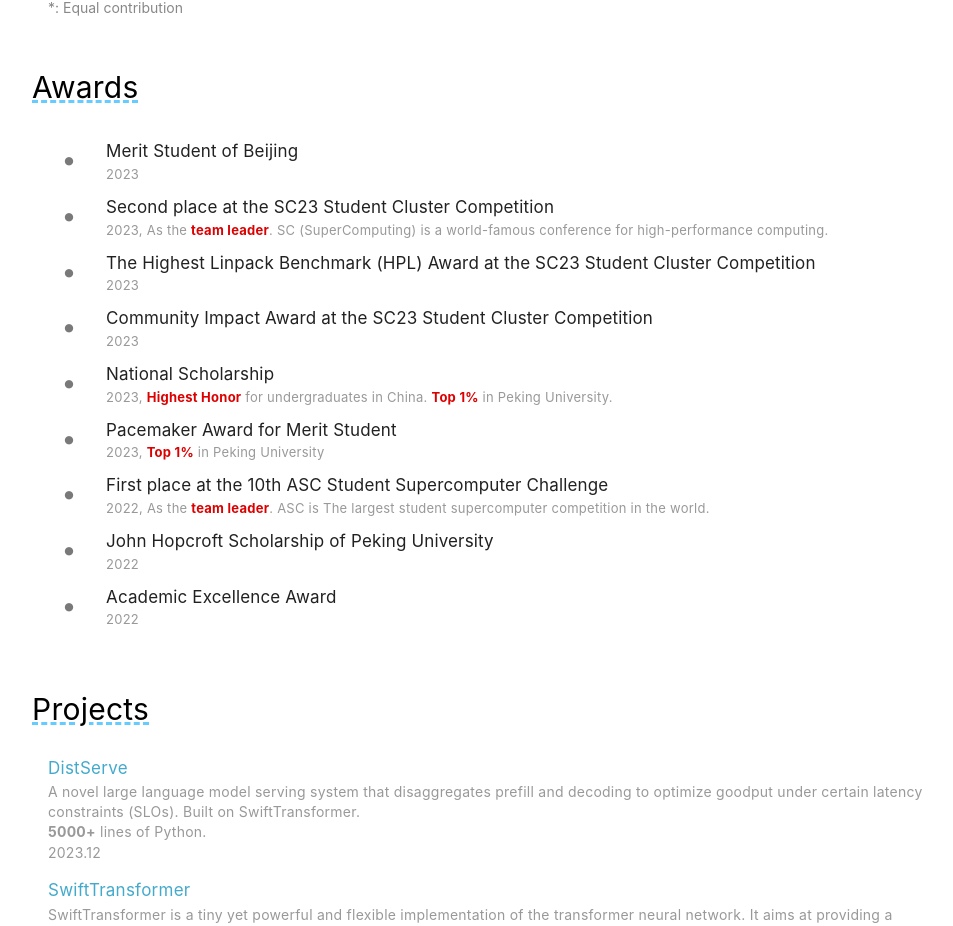
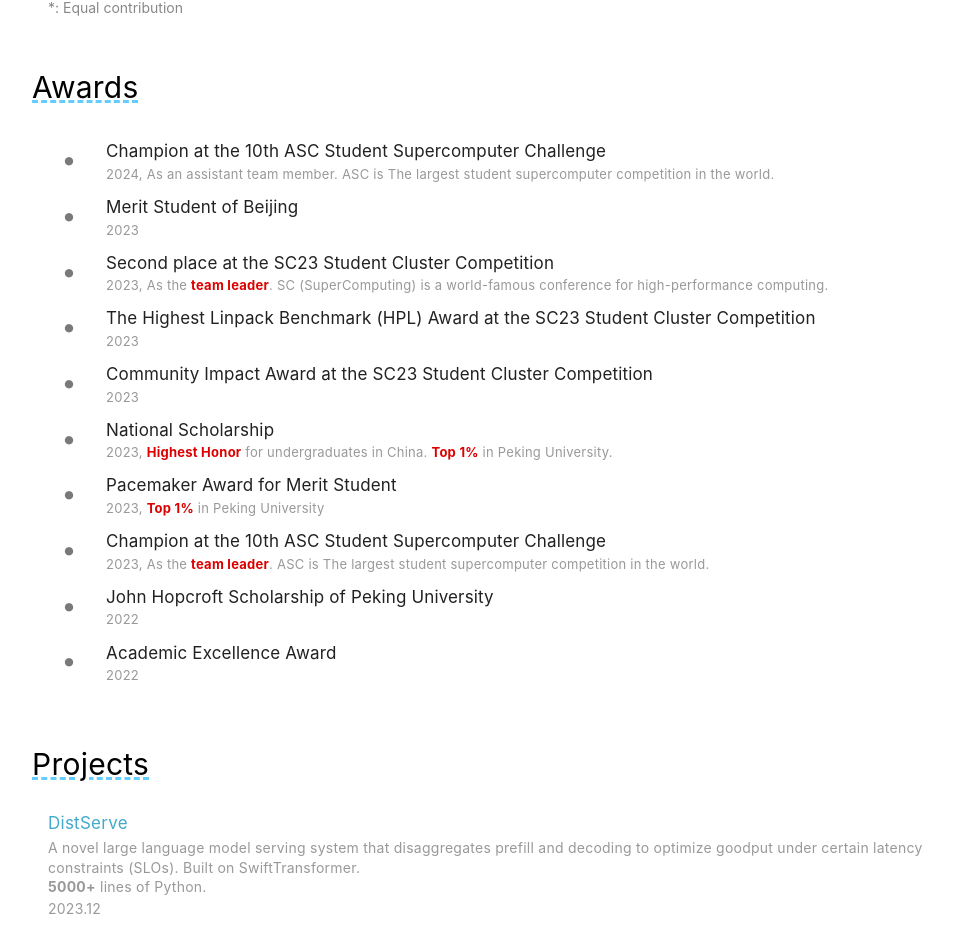
Before and after one commit to interestingLSY/interestingLSY.github.io, a Vue app: page / in a window 1280 px wide. Shown: the part 976-1902 px from the top of the page, without its empty margins (140-1093 px from the left). Built offline with nearby package versions, Linux system fonts and the light colour scheme.

Commit message:
Add new award: ASC 2024 champion

```diff
--- a/src/data/awards.ts
+++ b/src/data/awards.ts
@@ -5,6 +5,11 @@
 }
 
 const awards: Award[] = [
+	{
+		year: 2024,
+		name: "Champion at the 10th ASC Student Supercomputer Challenge",
+		description: "As an assistant team member. ASC is The largest student supercomputer competition in the world."
+	},
 	{
 		year: 2023,
 		name: "Merit Student of Beijing",
@@ -36,8 +41,8 @@
 		description: "<b>Top 1%</b> in Peking University"
 	},
 	{
-	  year: 2022,
-	  name: "First place at the 10th ASC Student Supercomputer Challenge",
+		year: 2023,
+		name: "Champion at the 10th ASC Student Supercomputer Challenge",
 		description: "As the <b>team leader</b>. ASC is The largest student supercomputer competition in the world."
 	},
 	{
```
Lines whose indentation alone changed are shown as unchanged.
